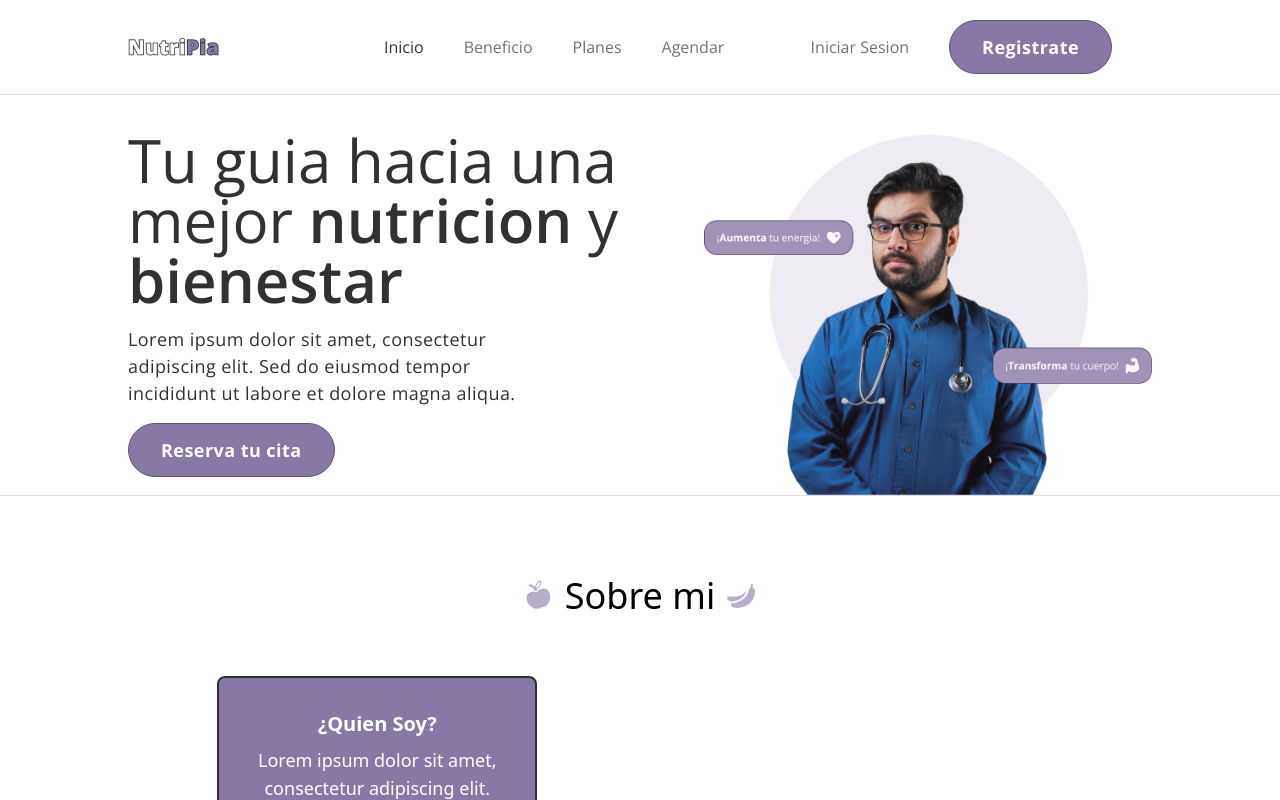
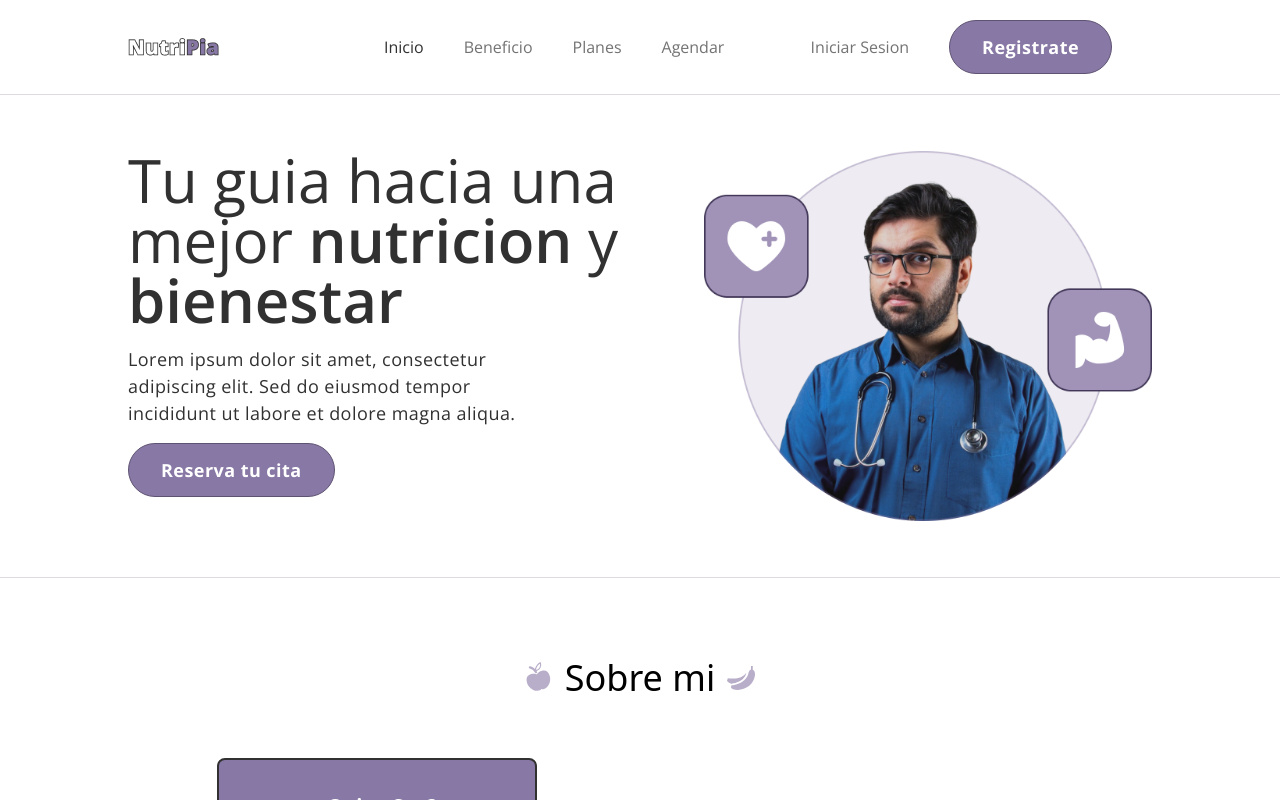
Before and after one commit to JooseMM/nutripia, an Angular app: page /inicio in a window 1280 px wide. Shown: the top 800 px of the page. Built offline with nearby package versions, Linux system fonts and the light colour scheme.

Commit message:
fixing layout issues in tablet devices, finish about section

```diff
--- a/src/app/pages/home/components/hero/hero.component.html
+++ b/src/app/pages/home/components/hero/hero.component.html
@@ -1,18 +1,18 @@
 <section
-  class="flex px-mobile-padding pt-4 pb-14 justify-center border-lavender-gray border-b flex-col items-center | lg:py-0 lg:items-center lg:justify-start lg:flex-row lg:px-desktop-padding"
+  class="flex px-mobile-padding pt-4 pb-14 justify-center border-lavender-gray border-b flex-col items-center | lg:items-center lg:justify-start lg:flex-row lg:px-desktop-padding | 2xl:py-0"
 >
   <!-- hero description section -->
   <div
     class="flex flex-col order-2 items-center mt-4 | lg:order-1 lg:text-left lg:items-start lg:space-y-4 lg:max-w-xl"
   >
     <h1
-      class="font-serif text-4xl text-center max-w-[20ch] text-charcoal font-light | lg:text-left lg:text-[42px] | xl:text-6xl"
+      class="font-serif text-4xl text-center max-w-[20ch] text-charcoal font-light | lg:text-left | xl:text-6xl"
     >
       Tu guia hacia una mejor <b class="font-semibold">nutricion</b> y
       <b class="font-semibold">bienestar</b>
     </h1>
     <p
-      class="font-serif text-charcoal text-center font-light max-w-[40ch] mt-2 mb-4 | lg:text-left lg:text-[18px] lg:tracking-wide"
+      class="font-serif text-charcoal text-center font-light max-w-[40ch] mt-2 mb-4 | lg:text-left lg:tracking-wide | xl:text-[18px]"
     >
       Lorem ipsum dolor sit amet, consectetur adipiscing elit. Sed do eiusmod
       tempor incididunt ut labore et dolore magna aliqua.
@@ -29,12 +29,12 @@
   >
     <img
       src="assets/images/mobile-hero-image.png"
-      class="lg:hidden block w-full max-w-md"
+      class="2xl:hidden block w-full max-w-md"
       alt="hero image"
     />
     <img
       src="assets/images/desktop-hero-image.png"
-      class="hidden w-full max-w-3xl lg:block"
+      class="hidden w-full max-w-3xl | 2xl:block"
       alt="hero image"
     />
   </div>
```
